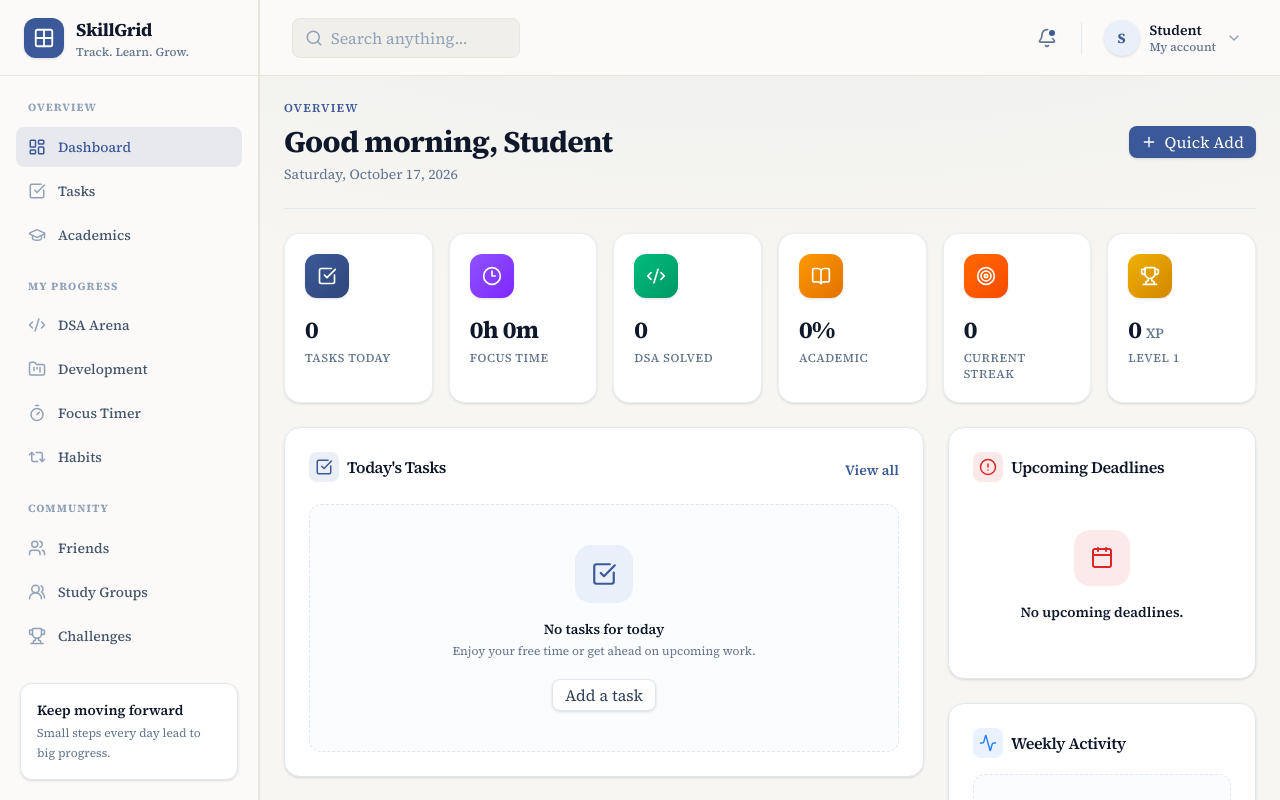
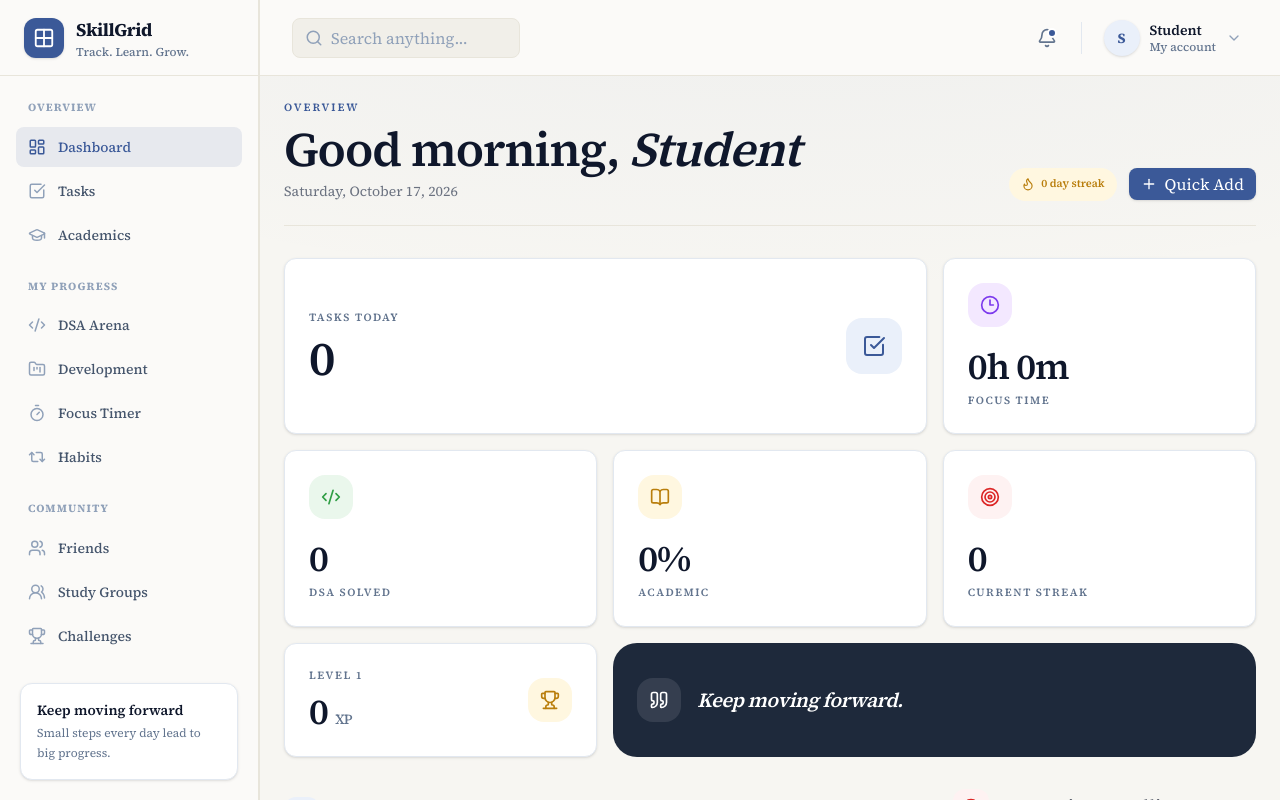
Before and after one commit to thiteswapnil1212-hue/skillGrid, a Next.js app in the folder skillgrid-app/: page /dashboard in a window 1280 px wide. Built offline with nearby package versions, Linux system fonts and the light colour scheme.

Commit message:
redesign: warm editorial dashboard

```diff
--- a/skillgrid-app/src/app/dashboard/page.tsx
+++ b/skillgrid-app/src/app/dashboard/page.tsx
@@ -13,11 +13,12 @@ import {
   Activity,
   Calendar,
   AlertCircle,
-  Users
+  Users,
+  Flame,
+  Quote
 } from "lucide-react";
 import { Button } from "@/components/ui/Button";
-import { Card, CardContent, CardHeader, CardTitle } from "@/components/ui/Card";
-import { Badge } from "@/components/ui/Badge";
+import { Card, CardContent } from "@/components/ui/Card";
 import { motion } from "framer-motion";
 
 const container = {
@@ -35,6 +36,33 @@ const item = {
   show: { opacity: 1, y: 0 }
 };
 
+const miniStats = [
+  {
+    icon: Clock3,
+    tile: "bg-[#F3E8FF] text-[#7C3AED]",
+    value: "0h 0m",
+    label: "Focus Time"
+  },
+  {
+    icon: Code2,
+    tile: "bg-[#EAF7EC] text-[#2F9E44]",
+    value: "0",
+    label: "DSA Solved"
+  },
+  {
+    icon: BookOpen,
+    tile: "bg-[#FFF7E0] text-[#B97E0C]",
+    value: "0%",
+    label: "Academic"
+  },
+  {
+    icon: Target,
+    tile: "bg-[#FEF2F2] text-[#DC2626]",
+    value: "0",
+    label: "Current Streak"
+  }
+];
+
 export default function DashboardPage() {
   const router = useRouter();
   const today = new Date().toLocaleDateString("en-US", {
@@ -48,118 +76,117 @@ export default function DashboardPage() {
     hour < 12 ? "Good morning" : hour < 17 ? "Good afternoon" : "Good evening";
 
   return (
-    <main className="mx-auto w-full max-w-7xl space-y-6 p-6">
-      {/* Header */}
-      <section className="flex flex-col gap-4 sm:flex-row sm:items-center sm:justify-between border-b border-slate-200 pb-6">
+    <main className="mx-auto w-full max-w-7xl space-y-8 p-4 sm:p-6">
+      {/* Hero */}
+      <section className="border-b border-[#E8E5DB] pb-6">
+        <p className="text-[11px] font-semibold uppercase tracking-[0.18em] text-[#3B5998]">Overview</p>
+        <div className="mt-2 flex flex-wrap items-end justify-between gap-4">
           <div>
-          <p className="text-xs font-semibold uppercase tracking-widest text-primary">Overview</p>
-          <h1 className="mt-2 text-2xl font-bold tracking-tight text-slate-900 sm:text-3xl">
-            {greeting}, Student
+            <h1 className="text-4xl font-semibold tracking-tight text-slate-900 sm:text-5xl">
+              {greeting}, <em className="italic">Student</em>
             </h1>
-          <p className="mt-1 text-sm text-slate-500">{today}</p>
+            <p className="mt-2 text-sm text-[#6B7280]">{today}</p>
           </div>
+          <div className="flex flex-wrap items-center gap-3">
+            <span className="inline-flex items-center gap-1.5 rounded-full bg-[#FFF7E0] px-3 py-2 text-[11px] font-semibold text-[#B97E0C]">
+              <Flame size={14} />
+              0 day streak
+            </span>
             <Button size="sm" className="gap-2" onClick={() => router.push("/tasks")}>
               <Plus size={16} />
               <span>Quick Add</span>
             </Button>
+          </div>
+        </div>
       </section>
 
-      <motion.div variants={container} initial="hidden" animate="show" className="space-y-6">
-        {/* Summary Statistics */}
-        <section className="grid grid-cols-2 gap-4 lg:grid-cols-3 xl:grid-cols-6">
-          <motion.div variants={item} className="h-full">
-            <Card className="h-full rounded-2xl border border-slate-200/70 bg-white shadow-sm transition-shadow hover:shadow-md">
-              <CardContent className="p-5">
-                <div className="flex h-11 w-11 items-center justify-center rounded-xl bg-gradient-to-br from-[#3B5998] to-[#2F477A] text-white shadow-sm">
-                  <CheckSquare size={20} />
+      <motion.div variants={container} initial="hidden" animate="show" className="space-y-8">
+        {/* Bento stats — asymmetric: 2 horizontal feature cards + 4 mini cards + dark tile */}
+        <section className="grid grid-cols-2 gap-4 lg:grid-cols-3">
+          <motion.div variants={item} className="col-span-2">
+            <Card className="h-full">
+              <CardContent className="flex h-full items-center justify-between gap-4 p-6">
+                <div>
+                  <p className="text-[11px] font-semibold uppercase tracking-[0.14em] text-slate-500">Tasks Today</p>
+                  <p className="mt-2 text-5xl font-semibold tracking-tight text-slate-900 tabular-nums">0</p>
                 </div>
-                <p className="mt-4 text-2xl font-bold tracking-tight text-slate-900 tabular-nums">0</p>
-                <p className="mt-1 text-xs font-medium uppercase tracking-wider text-slate-500">Tasks Today</p>
+                <div className="flex h-14 w-14 shrink-0 items-center justify-center rounded-2xl bg-[#EAF0FA] text-[#3B5998]">
+                  <CheckSquare size={24} />
+                </div>
               </CardContent>
             </Card>
           </motion.div>
-          <motion.div variants={item} className="h-full">
-            <Card className="h-full rounded-2xl border border-slate-200/70 bg-white shadow-sm transition-shadow hover:shadow-md">
-              <CardContent className="p-5">
-                <div className="flex h-11 w-11 items-center justify-center rounded-xl bg-gradient-to-br from-violet-500 to-violet-600 text-white shadow-sm">
-                  <Clock3 size={20} />
+
+          {miniStats.map((stat) => (
+            <motion.div key={stat.label} variants={item} className="h-full">
+              <Card className="h-full">
+                <CardContent className="p-6">
+                  <div className="flex items-start justify-between">
+                    <div className={`flex h-11 w-11 items-center justify-center rounded-2xl ${stat.tile}`}>
+                      <stat.icon size={20} />
                     </div>
-                <p className="mt-4 text-2xl font-bold tracking-tight text-slate-900 tabular-nums">0h 0m</p>
-                <p className="mt-1 text-xs font-medium uppercase tracking-wider text-slate-500">Focus Time</p>
+                  </div>
+                  <p className="mt-5 text-4xl font-semibold tracking-tight text-slate-900 tabular-nums">{stat.value}</p>
+                  <p className="mt-1.5 text-[11px] font-semibold uppercase tracking-[0.14em] text-slate-500">{stat.label}</p>
                 </CardContent>
               </Card>
             </motion.div>
-          <motion.div variants={item} className="h-full">
-            <Card className="h-full rounded-2xl border border-slate-200/70 bg-white shadow-sm transition-shadow hover:shadow-md">
-              <CardContent className="p-5">
-                <div className="flex h-11 w-11 items-center justify-center rounded-xl bg-gradient-to-br from-emerald-500 to-emerald-600 text-white shadow-sm">
-                  <Code2 size={20} />
+          ))}
+
+          <motion.div variants={item} className="col-span-2 lg:col-span-1">
+            <Card className="h-full">
+              <CardContent className="flex h-full items-center justify-between gap-4 p-6">
+                <div>
+                  <p className="text-[11px] font-semibold uppercase tracking-[0.14em] text-slate-500">Level 1</p>
+                  <p className="mt-2 text-4xl font-semibold tracking-tight text-slate-900 tabular-nums">
+                    0 <span className="text-sm text-slate-500 font-medium">XP</span>
+                  </p>
                 </div>
-                <p className="mt-4 text-2xl font-bold tracking-tight text-slate-900 tabular-nums">0</p>
-                <p className="mt-1 text-xs font-medium uppercase tracking-wider text-slate-500">DSA Solved</p>
+                <div className="flex h-11 w-11 shrink-0 items-center justify-center rounded-2xl bg-[#FFF7E0] text-[#B97E0C]">
+                  <Trophy size={20} />
+                </div>
               </CardContent>
             </Card>
           </motion.div>
-          <motion.div variants={item} className="h-full">
-            <Card className="h-full rounded-2xl border border-slate-200/70 bg-white shadow-sm transition-shadow hover:shadow-md">
-              <CardContent className="p-5">
-                <div className="flex h-11 w-11 items-center justify-center rounded-xl bg-gradient-to-br from-amber-500 to-amber-600 text-white shadow-sm">
-                  <BookOpen size={20} />
+
+          {/* Dark contrast tile */}
+          <motion.div variants={item} className="col-span-2">
+            <div className="flex h-full items-center gap-4 rounded-3xl bg-[#1E293B] p-6 text-white">
+              <div className="flex h-11 w-11 shrink-0 items-center justify-center rounded-2xl bg-white/10 text-white">
+                <Quote size={20} />
               </div>
-                <p className="mt-4 text-2xl font-bold tracking-tight text-slate-900 tabular-nums">0%</p>
-                <p className="mt-1 text-xs font-medium uppercase tracking-wider text-slate-500">Academic</p>
-              </CardContent>
-            </Card>
-          </motion.div>
-          <motion.div variants={item} className="h-full">
-            <Card className="h-full rounded-2xl border border-slate-200/70 bg-white shadow-sm transition-shadow hover:shadow-md">
-              <CardContent className="p-5">
-                <div className="flex h-11 w-11 items-center justify-center rounded-xl bg-gradient-to-br from-orange-500 to-orange-600 text-white shadow-sm">
-                  <Target size={20} />
+              <p className="text-xl font-semibold italic tracking-tight text-white">
+                Keep moving forward.
+              </p>
             </div>
-                <p className="mt-4 text-2xl font-bold tracking-tight text-slate-900 tabular-nums">0</p>
-                <p className="mt-1 text-xs font-medium uppercase tracking-wider text-slate-500">Current Streak</p>
-              </CardContent>
-            </Card>
-          </motion.div>
-          <motion.div variants={item} className="h-full">
-            <Card className="h-full rounded-2xl border border-slate-200/70 bg-white shadow-sm transition-shadow hover:shadow-md">
-              <CardContent className="p-5">
-                <div className="flex h-11 w-11 items-center justify-center rounded-xl bg-gradient-to-br from-yellow-500 to-yellow-600 text-white shadow-sm">
-                  <Trophy size={20} />
-                </div>
-                <p className="mt-4 text-2xl font-bold tracking-tight text-slate-900 tabular-nums">0 <span className="text-sm text-slate-500 font-medium">XP</span></p>
-                <p className="mt-1 text-xs font-medium uppercase tracking-wider text-slate-500">Level 1</p>
-              </CardContent>
-            </Card>
           </motion.div>
         </section>
 
         {/* Main Grid */}
-        <div className="grid grid-cols-1 gap-6 lg:grid-cols-2 xl:grid-cols-3">
+        <div className="grid grid-cols-1 gap-8 lg:grid-cols-2 xl:grid-cols-3">
           {/* Left Column */}
-          <div className="space-y-6 xl:col-span-2">
+          <div className="space-y-8 xl:col-span-2">
             {/* Today's Tasks */}
-            <motion.div variants={item}>
-              <Card className="rounded-2xl">
-                <CardHeader className="flex flex-row items-center justify-between pb-4">
-                  <CardTitle className="text-base flex items-center gap-2">
-                    <div className="p-1.5 rounded-lg bg-primary/10 text-primary">
+            <motion.div variants={item} className="space-y-4">
+              <div className="flex items-end justify-between gap-4">
+                <div className="flex items-center gap-3">
+                  <div className="flex h-9 w-9 items-center justify-center rounded-xl bg-[#EAF0FA] text-[#3B5998]">
                     <CheckSquare size={18} />
                   </div>
-                    Today's Tasks
-                  </CardTitle>
-                  <Link href="/tasks" className="text-sm font-semibold text-primary hover:text-primary-hover transition-colors">
+                  <h2 className="text-xl font-semibold tracking-tight text-slate-900">Today&apos;s Tasks</h2>
+                </div>
+                <Link href="/tasks" className="inline-flex min-h-[44px] items-center text-sm font-semibold text-[#3B5998] hover:underline">
                   View all
                 </Link>
-                </CardHeader>
-                <CardContent>
-                  <div className="flex flex-col items-center justify-center py-10 text-center bg-slate-50/50 rounded-xl border border-dashed border-slate-200">
-                    <div className="rounded-2xl bg-primary-light p-4 mb-4 text-primary">
+              </div>
+              <Card>
+                <CardContent className="p-6">
+                  <div className="rounded-3xl border border-dashed border-[#E8E5DB] bg-white/60 p-10 text-center">
+                    <div className="mx-auto mb-4 flex h-14 w-14 items-center justify-center rounded-2xl bg-[#EAF0FA] text-[#3B5998]">
                       <CheckSquare size={26} />
                     </div>
-                    <p className="text-sm font-semibold text-slate-900">No tasks for today</p>
-                    <p className="text-xs text-slate-500 mt-1 max-w-xs">Enjoy your free time or get ahead on upcoming work.</p>
+                    <p className="text-base font-semibold text-slate-900">No tasks for today</p>
+                    <p className="mt-1 text-sm text-[#6B7280]">Enjoy your free time or get ahead on upcoming work.</p>
                     <Button variant="outline" size="sm" className="mt-5" onClick={() => router.push("/tasks")}>Add a task</Button>
                   </div>
                 </CardContent>
@@ -167,52 +194,52 @@ export default function DashboardPage() {
             </motion.div>
 
             {/* DSA Progress & Academic Progress row */}
-            <div className="grid sm:grid-cols-2 gap-6">
-              <motion.div variants={item}>
-                <Card className="h-full rounded-2xl">
-                  <CardHeader className="flex flex-row items-center justify-between pb-4">
-                    <CardTitle className="text-base flex items-center gap-2">
-                      <div className="p-1.5 rounded-lg bg-emerald-600/10 text-emerald-600">
+            <div className="grid gap-8 sm:grid-cols-2">
+              <motion.div variants={item} className="space-y-4">
+                <div className="flex items-end justify-between gap-4">
+                  <div className="flex items-center gap-3">
+                    <div className="flex h-9 w-9 items-center justify-center rounded-xl bg-[#EAF7EC] text-[#2F9E44]">
                       <Code2 size={18} />
                     </div>
-                      DSA Arena
-                    </CardTitle>
-                    <Link href="/dsa" className="text-sm font-semibold text-emerald-600 hover:text-emerald-700 transition-colors">
+                    <h2 className="text-xl font-semibold tracking-tight text-slate-900">DSA Arena</h2>
+                  </div>
+                  <Link href="/dsa" className="inline-flex min-h-[44px] items-center text-sm font-semibold text-[#3B5998] hover:underline">
                     Tracker
                   </Link>
-                  </CardHeader>
-                  <CardContent>
-                    <div className="flex flex-col items-center justify-center py-8 text-center border border-dashed border-slate-200 rounded-xl bg-slate-50/50">
-                      <div className="rounded-2xl bg-emerald-600/10 p-4 mb-4 text-emerald-600">
+                </div>
+                <Card className="h-full">
+                  <CardContent className="p-6">
+                    <div className="rounded-3xl border border-dashed border-[#E8E5DB] bg-white/60 p-10 text-center">
+                      <div className="mx-auto mb-4 flex h-14 w-14 items-center justify-center rounded-2xl bg-[#EAF7EC] text-[#2F9E44]">
                         <Code2 size={26} />
                       </div>
-                      <p className="text-sm font-semibold text-slate-900">No problems solved.</p>
-                      <Button variant="ghost" size="sm" className="mt-3 text-emerald-600 hover:text-emerald-700 hover:bg-emerald-50" onClick={() => router.push("/dsa")}>Start tracking</Button>
+                      <p className="text-base font-semibold text-slate-900">No problems solved.</p>
+                      <Button variant="ghost" size="sm" className="mt-3 text-[#2F9E44] hover:text-[#2F9E44] hover:bg-[#EAF7EC]" onClick={() => router.push("/dsa")}>Start tracking</Button>
                     </div>
                   </CardContent>
                 </Card>
               </motion.div>
 
-              <motion.div variants={item}>
-                <Card className="h-full rounded-2xl">
-                  <CardHeader className="flex flex-row items-center justify-between pb-4">
-                    <CardTitle className="text-base flex items-center gap-2">
-                      <div className="p-1.5 rounded-lg bg-amber-600/10 text-amber-600">
+              <motion.div variants={item} className="space-y-4">
+                <div className="flex items-end justify-between gap-4">
+                  <div className="flex items-center gap-3">
+                    <div className="flex h-9 w-9 items-center justify-center rounded-xl bg-[#FFF7E0] text-[#B97E0C]">
                       <BookOpen size={18} />
                     </div>
-                      Academics
-                    </CardTitle>
-                    <Link href="/academics" className="text-sm font-semibold text-amber-600 hover:text-amber-700 transition-colors">
+                    <h2 className="text-xl font-semibold tracking-tight text-slate-900">Academics</h2>
+                  </div>
+                  <Link href="/academics" className="inline-flex min-h-[44px] items-center text-sm font-semibold text-[#3B5998] hover:underline">
                     Overview
                   </Link>
-                  </CardHeader>
-                  <CardContent>
-                    <div className="flex flex-col items-center justify-center py-8 text-center border border-dashed border-slate-200 rounded-xl bg-slate-50/50">
-                      <div className="rounded-2xl bg-amber-600/10 p-4 mb-4 text-amber-600">
+                </div>
+                <Card className="h-full">
+                  <CardContent className="p-6">
+                    <div className="rounded-3xl border border-dashed border-[#E8E5DB] bg-white/60 p-10 text-center">
+                      <div className="mx-auto mb-4 flex h-14 w-14 items-center justify-center rounded-2xl bg-[#FFF7E0] text-[#B97E0C]">
                         <BookOpen size={26} />
                       </div>
-                      <p className="text-sm font-semibold text-slate-900">No subjects added yet.</p>
-                      <Button variant="ghost" size="sm" className="mt-3 text-amber-600 hover:text-amber-700 hover:bg-amber-50" onClick={() => router.push("/academics")}>Add subject</Button>
+                      <p className="text-base font-semibold text-slate-900">No subjects added yet.</p>
+                      <Button variant="ghost" size="sm" className="mt-3 text-[#B97E0C] hover:text-[#B97E0C] hover:bg-[#FFF7E0]" onClick={() => router.push("/academics")}>Add subject</Button>
                     </div>
                   </CardContent>
                 </Card>
@@ -221,65 +248,57 @@ export default function DashboardPage() {
           </div>
 
           {/* Right Column */}
-          <div className="space-y-6">
+          <div className="space-y-8">
             {/* Upcoming Deadlines */}
-            <motion.div variants={item}>
-              <Card className="rounded-2xl">
-                <CardHeader className="pb-4">
-                  <CardTitle className="text-base flex items-center gap-2">
-                    <div className="p-1.5 rounded-lg bg-danger/10 text-danger">
+            <motion.div variants={item} className="space-y-4">
+              <div className="flex items-center gap-3">
+                <div className="flex h-9 w-9 items-center justify-center rounded-xl bg-[#FEF2F2] text-[#DC2626]">
                   <AlertCircle size={18} />
                 </div>
-                    Upcoming Deadlines
-                  </CardTitle>
-                </CardHeader>
-                <CardContent>
-                  <div className="flex flex-col items-center justify-center py-8 text-center">
-                    <div className="rounded-2xl bg-danger/10 p-4 mb-4 text-danger">
+                <h2 className="text-xl font-semibold tracking-tight text-slate-900">Upcoming Deadlines</h2>
+              </div>
+              <Card>
+                <CardContent className="p-6">
+                  <div className="rounded-3xl border border-dashed border-[#E8E5DB] bg-white/60 p-10 text-center">
+                    <div className="mx-auto mb-4 flex h-14 w-14 items-center justify-center rounded-2xl bg-[#FEF2F2] text-[#DC2626]">
                       <Calendar size={24} />
                     </div>
-                    <p className="text-sm font-semibold text-slate-900">No upcoming deadlines.</p>
+                    <p className="text-base font-semibold text-slate-900">No upcoming deadlines.</p>
                   </div>
                 </CardContent>
               </Card>
             </motion.div>
 
             {/* Weekly Activity */}
-            <motion.div variants={item}>
-              <Card className="rounded-2xl">
-                <CardHeader className="pb-4">
-                  <CardTitle className="text-base flex items-center gap-2">
-                    <div className="p-1.5 rounded-lg bg-blue-500/10 text-blue-500">
+            <motion.div variants={item} className="space-y-4">
+              <div className="flex items-center gap-3">
+                <div className="flex h-9 w-9 items-center justify-center rounded-xl bg-[#EAF0FA] text-[#3B5998]">
                   <Activity size={18} />
                 </div>
-                    Weekly Activity
-                  </CardTitle>
-                </CardHeader>
-                <CardContent>
-                  <div className="flex h-[160px] items-center justify-center border border-dashed border-slate-200 rounded-xl bg-slate-50/50">
-                    <p className="text-sm font-medium text-slate-400">Chart data unavailable</p>
+                <h2 className="text-xl font-semibold tracking-tight text-slate-900">Weekly Activity</h2>
+              </div>
+              <Card>
+                <CardContent className="p-6">
+                  <div className="flex h-[160px] items-center justify-center rounded-2xl border border-dashed border-[#E8E5DB] bg-white/60">
+                    <p className="text-sm font-medium text-[#9AA0A6]">Chart data unavailable</p>
                   </div>
                 </CardContent>
               </Card>
             </motion.div>
 
-            {/* Challenges and Groups */}
-            <motion.div variants={item}>
-              <Card className="rounded-2xl">
-                <CardHeader className="pb-4">
-                  <CardTitle className="text-base flex items-center gap-2">
-                    <div className="p-1.5 rounded-lg bg-purple-600/10 text-purple-600">
+            {/* Community */}
+            <motion.div variants={item} className="space-y-4">
+              <div className="flex items-center gap-3">
+                <div className="flex h-9 w-9 items-center justify-center rounded-xl bg-[#F3E8FF] text-[#7C3AED]">
                   <Users size={18} />
                 </div>
-                    Community
-                  </CardTitle>
-                </CardHeader>
-                <CardContent>
-                  <div className="flex flex-col gap-3">
-                    <div className="flex flex-col items-center justify-center py-6 text-center border border-dashed border-slate-200 rounded-xl bg-slate-50/50">
-                      <p className="text-sm text-slate-500 font-medium">Not participating in any challenges.</p>
-                      <Link href="/challenges" className="mt-2 text-sm font-semibold text-purple-600 hover:text-purple-700 transition-colors">Find challenges</Link>
+                <h2 className="text-xl font-semibold tracking-tight text-slate-900">Community</h2>
               </div>
+              <Card>
+                <CardContent className="p-6">
+                  <div className="rounded-3xl border border-dashed border-[#E8E5DB] bg-white/60 p-10 text-center">
+                    <p className="text-sm font-medium text-[#6B7280]">Not participating in any challenges.</p>
+                    <Link href="/challenges" className="mt-2 inline-flex min-h-[44px] items-center text-sm font-semibold text-[#7C3AED] hover:underline">Find challenges</Link>
                   </div>
                 </CardContent>
               </Card>
```
Lines whose indentation alone changed are shown as unchanged.
